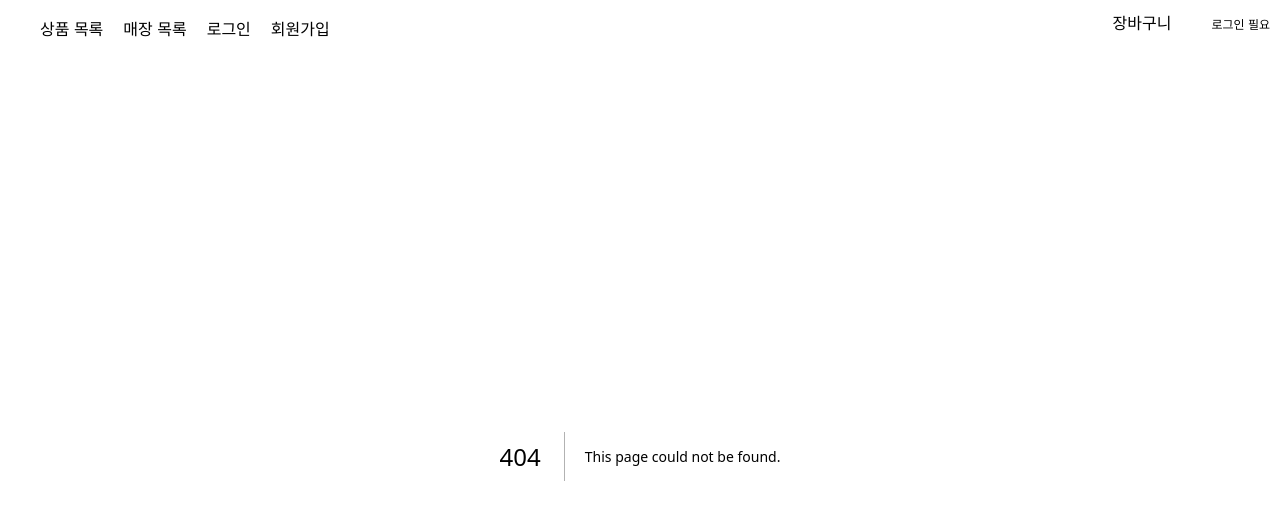
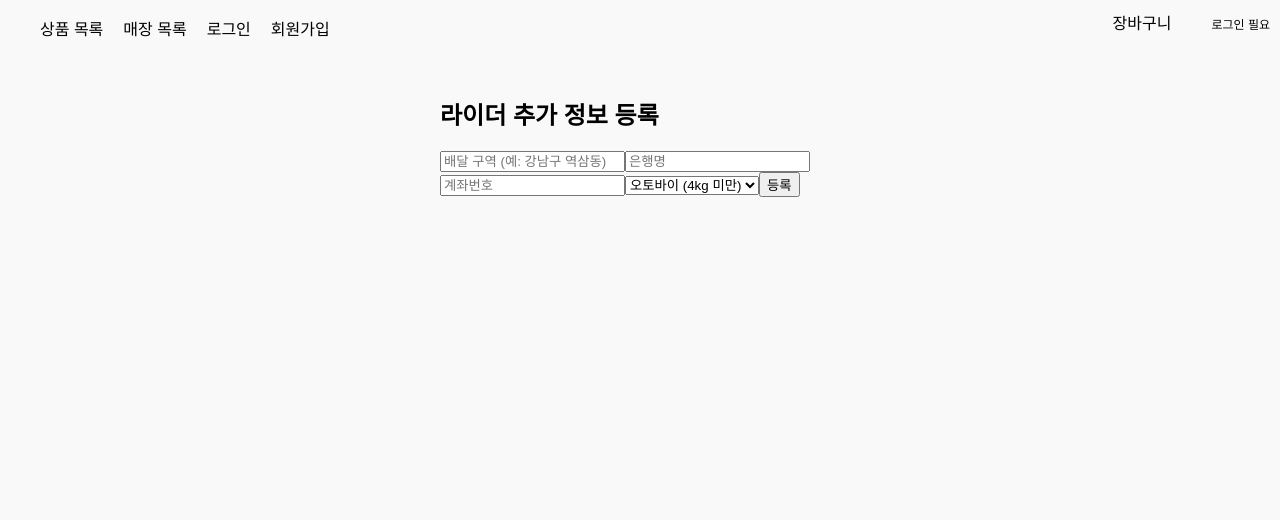
Before and after one commit to Pyo-hogeun/mytown, a Next.js app in the folder frontend/: page /rider/register in a window 1280 px wide. Before the commit this address had no page. Shown: the top 520 px of the page. Built offline with nearby package versions, Linux system fonts and the light colour scheme.

Commit message:
feat : 라이더 세부 정보 입력 프로세스(작업중)

```diff
--- a/frontend/app/register/page.tsx
+++ b/frontend/app/register/page.tsx
@@ -118,6 +118,11 @@ export default function RegisterPage() {
         storeId: roleTemp === 'manager' ? selectedStore : undefined,
       });
       alert('회원가입 성공');
+      // 🚀 role이 rider면 rider 정보 입력 페이지로 이동
+      if (roleTemp === 'rider') {
+        router.push(`/rider/register?user=${encodeURIComponent(email)}`);
+        return;
+      }
       router.push('/login');
     } catch (error: any) {
       alert(error.response?.data?.message || '회원가입 실패');
--- /dev/null
+++ b/frontend/app/rider/register/page.tsx
@@ -0,0 +1,73 @@
+// rider/register/page.tsx
+"use client";
+
+import { useState } from "react";
+import axios from "@/utils/axiosInstance";
+import { useRouter } from "next/navigation";
+
+const RiderRegisterPage = () => {
+  const router = useRouter();
+  const [form, setForm] = useState({
+    deliveryArea: "",
+    bankName: "",
+    accountNumber: "",
+    vehicleType: "motorcycle",
+  });
+
+  const handleChange = (e: React.ChangeEvent<HTMLInputElement | HTMLSelectElement>) => {
+    setForm({ ...form, [e.target.name]: e.target.value });
+  };
+
+  const handleSubmit = async () => {
+    try {
+      await axios.post(
+        "/rider/register",
+        {
+          deliveryArea: form.deliveryArea,
+          settlementAccount: {
+            bankName: form.bankName,
+            accountNumber: form.accountNumber,
+          },
+          vehicleType: form.vehicleType,
+        },
+        { headers: { Authorization: `Bearer ${localStorage.getItem("token")}` } }
+      );
+      alert("라이더 등록이 완료되었습니다!");
+      router.push("/");
+    } catch (error) {
+      console.error("라이더 등록 실패:", error);
+      alert("라이더 등록 중 오류가 발생했습니다.");
+    }
+  };
+
+  return (
+    <div style={{ maxWidth: 400, margin: "0 auto", padding: 20 }}>
+      <h2>라이더 추가 정보 등록</h2>
+      <input
+        name="deliveryArea"
+        placeholder="배달 구역 (예: 강남구 역삼동)"
+        value={form.deliveryArea}
+        onChange={handleChange}
+      />
+      <input
+        name="bankName"
+        placeholder="은행명"
+        value={form.bankName}
+        onChange={handleChange}
+      />
+      <input
+        name="accountNumber"
+        placeholder="계좌번호"
+        value={form.accountNumber}
+        onChange={handleChange}
+      />
+      <select name="vehicleType" value={form.vehicleType} onChange={handleChange}>
+        <option value="motorcycle">오토바이 (4kg 미만)</option>
+        <option value="car">차량 (4kg 이상)</option>
+      </select>
+      <button onClick={handleSubmit}>등록</button>
+    </div>
+  );
+}
+
+export default RiderRegisterPage;
```
Also changed, not shown: 2 other files (tests, documents, lock files or other folders).
